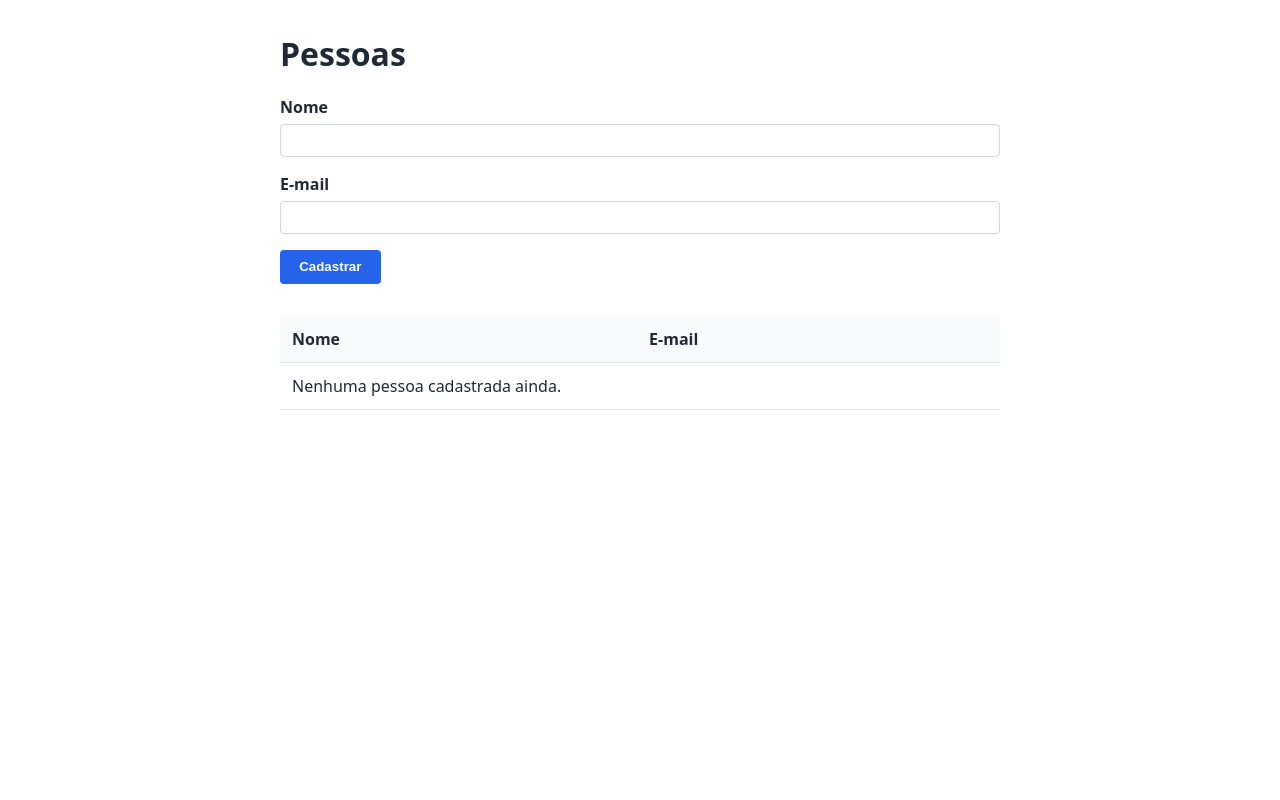
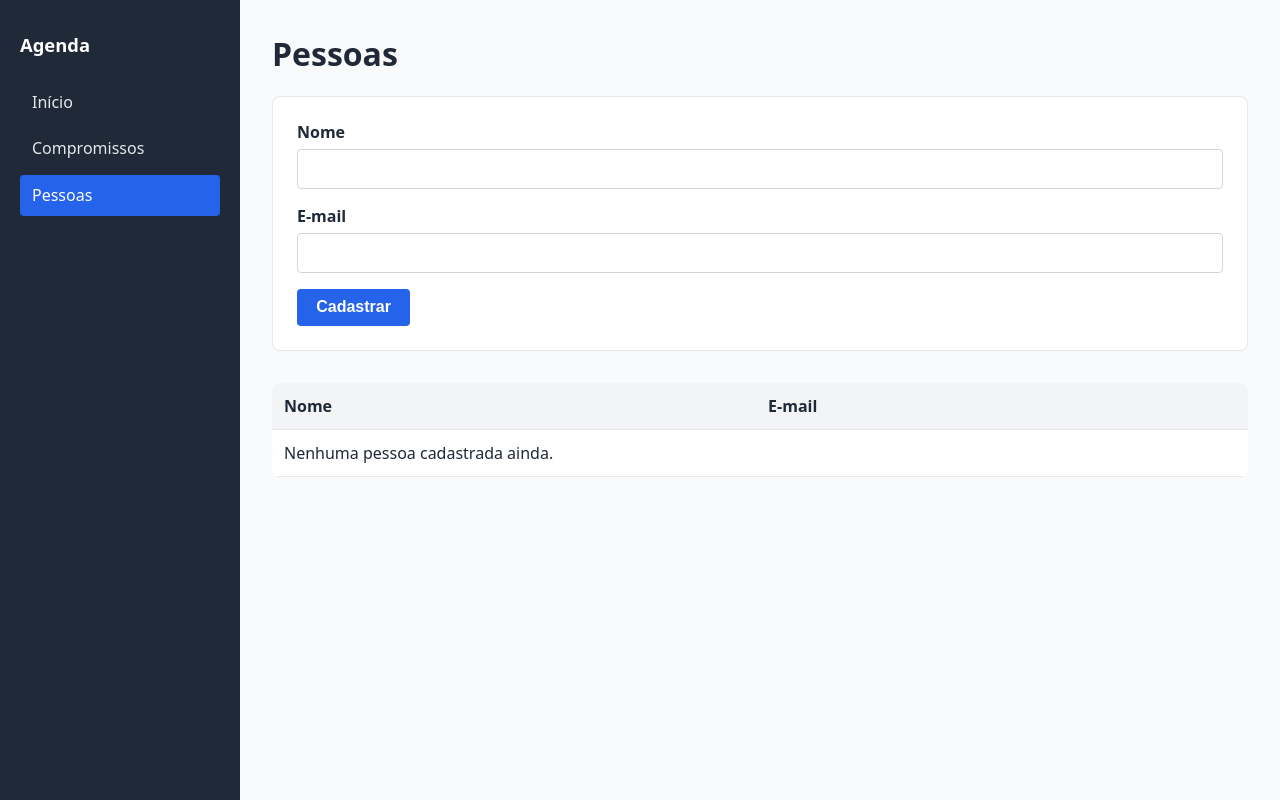
Before and after one commit to augustopdelima/agenda-compromissos, a Flask app: page /pessoas in a window 1280 px wide. Run offline with Flask 3, Linux system fonts and the light colour scheme; data that the repository does not hold is empty; parts of the project's set-up code (start-up, migrations or seed data) failed here and were passed over.

Commit message:
refactor: adaptar página de pessoas ao layout compartilhado
Remove CSS inline, passa a estender base.html e corrige o colspan
da mensagem de lista vazia

```diff
--- a/app/templates/pessoas/index.html
+++ b/app/templates/pessoas/index.html
@@ -1,69 +1,8 @@
-<!DOCTYPE html>
-<html lang="pt-BR">
-<head>
-    <meta charset="UTF-8">
-    <meta name="viewport" content="width=device-width, initial-scale=1.0">
-    <title>Cadastro de Pessoas</title>
-    <style>
-        body {
-            font-family: system-ui, -apple-system, sans-serif;
-            max-width: 720px;
-            margin: 2rem auto;
-            padding: 0 1rem;
-            color: #1f2937;
-        }
-        .grupo-campo {
-            margin-bottom: 1rem;
-        }
-        label {
-            display: block;
-            font-weight: 600;
-            margin-bottom: 0.35rem;
-        }
-        input {
-            width: 100%;
-            padding: 0.5rem;
-            border: 1px solid #d1d5db;
-            border-radius: 4px;
-            box-sizing: border-box;
-        }
-        input.invalido {
-            border-color: #dc2626;
-        }
-        .texto-erro {
-            color: #dc2626;
-            font-size: 0.875rem;
-            margin-top: 0.25rem;
-            display: block;
-        }
-        button {
-            background-color: #2563eb;
-            color: white;
-            border: none;
-            padding: 0.6rem 1.2rem;
-            border-radius: 4px;
-            font-weight: 600;
-            cursor: pointer;
-        }
-        button:hover {
-            background-color: #1d4ed8;
-        }
-        table {
-            width: 100%;
-            border-collapse: collapse;
-            margin-top: 2rem;
-        }
-        th, td {
-            text-align: left;
-            padding: 0.75rem;
-            border-bottom: 1px solid #e5e7eb;
-        }
-        th {
-            background-color: #f9fafb;
-        }
-    </style>
-</head>
-<body>
+{% extends "base.html" %}
+
+{% block titulo %}Pessoas — Agenda de Compromissos{% endblock %}
+
+{% block conteudo %}
     <h1>Pessoas</h1>
 
     <!-- Formulário de Cadastro -->
@@ -115,10 +54,9 @@
                 </tr>
             {% else %}
                 <tr>
-                    <td colspan="3">Nenhuma pessoa cadastrada ainda.</td>
+                    <td colspan="2">Nenhuma pessoa cadastrada ainda.</td>
                 </tr>
             {% endfor %}
         </tbody>
     </table>
-</body>
-</html>
+{% endblock %}
```
